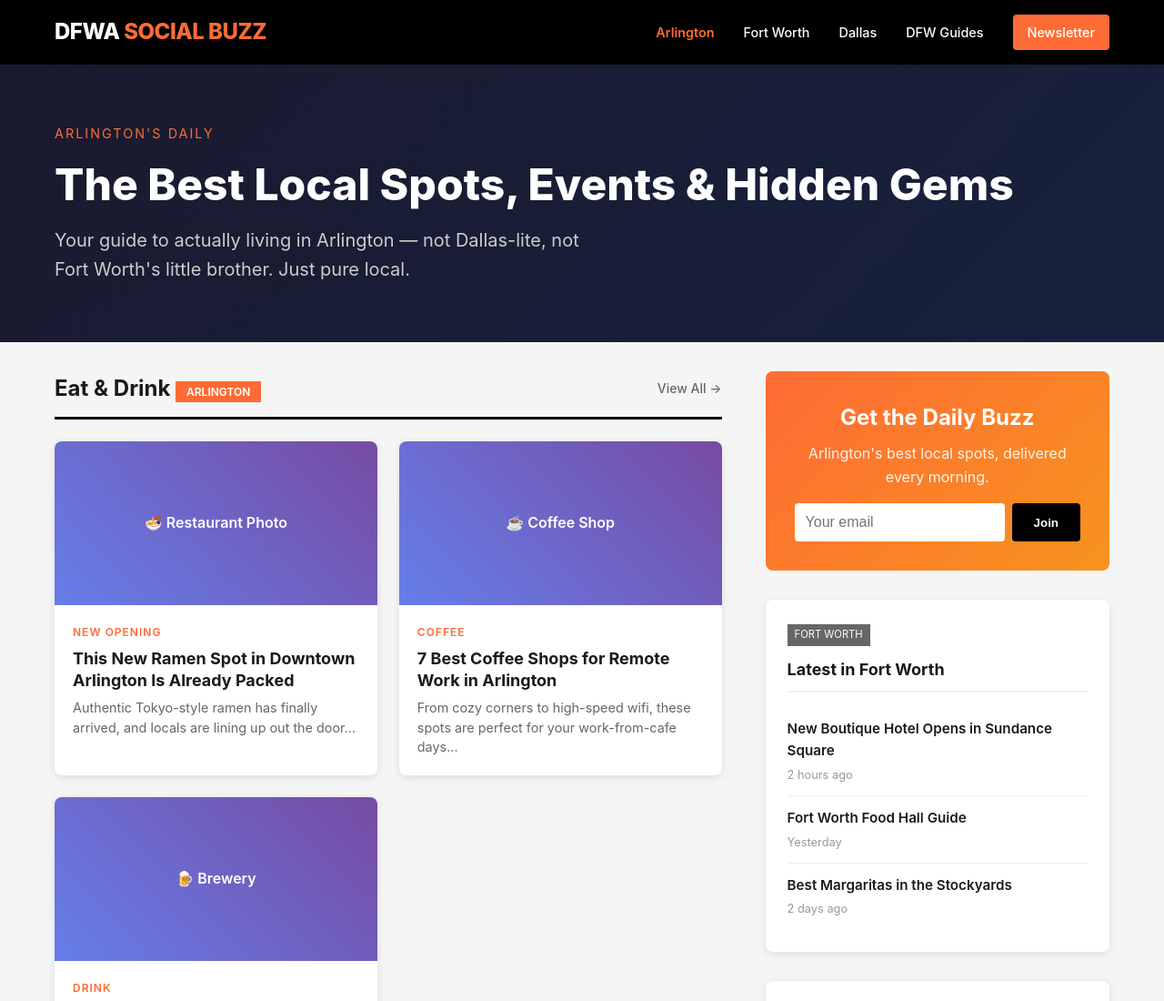
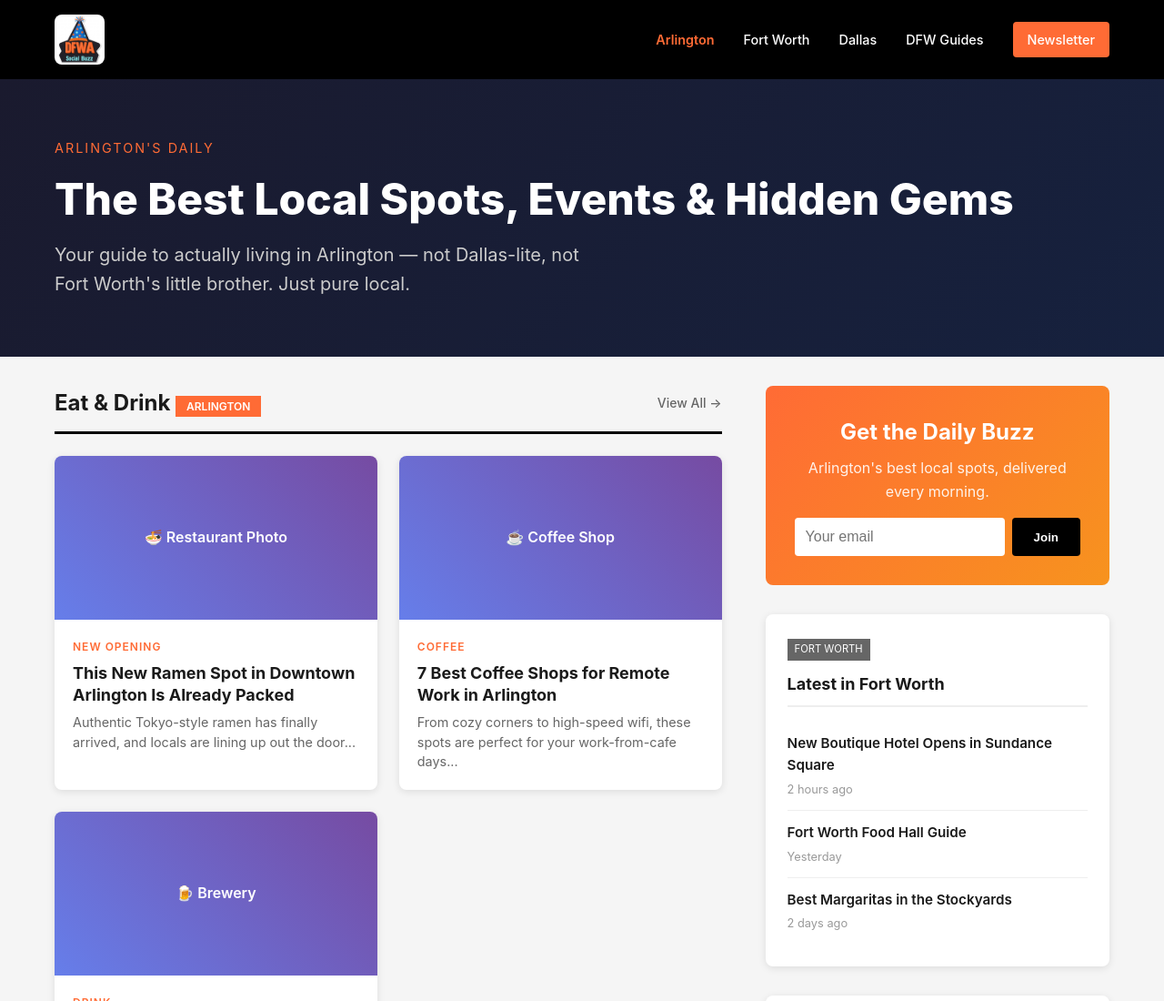
Before and after one commit to vcentralprocure-oss/dfwa-social-buzz, a website: page index.html in a window 1280 px wide. Shown: the top 1100 px of the page at 91% size. Drawn offline with Linux system fonts and the light colour scheme.

Commit message:
Add logo to header and favicon

```diff
--- a/index.html
+++ b/index.html
@@ -4,6 +4,7 @@
     <meta charset="UTF-8">
     <meta name="viewport" content="width=device-width, initial-scale=1.0">
     <title>DFWA SOCIAL BUZZ — Arlington's Daily</title>
+    <link rel="icon" type="image/jpeg" href="logo.jpg">
     <style>
         * {
             margin: 0;
@@ -38,13 +39,15 @@
         }
 
         .logo {
-            font-size: 1.5rem;
-            font-weight: 800;
-            letter-spacing: -0.5px;
+            display: flex;
+            align-items: center;
         }
 
-        .logo span {
-            color: #ff6b35;
+        .logo img {
+            height: 55px;
+            width: auto;
+            display: block;
+            border-radius: 8px;
         }
 
         .nav {
@@ -386,6 +389,10 @@
                 gap: 1rem;
             }
 
+            .logo img {
+                height: 45px;
+            }
+
             .nav {
                 flex-wrap: wrap;
                 justify-content: center;
@@ -414,7 +421,7 @@
     <!-- Header -->
     <header class="header">
         <div class="header-container">
-            <div class="logo">DFWA <span>SOCIAL BUZZ</span></div>
+            <div class="logo"><img src="logo.jpg" alt="DFWA Social Buzz Logo"></div>
             <nav class="nav">
                 <a href="#" class="primary">Arlington</a>
                 <a href="#">Fort Worth</a>
```
Also changed, not shown: logo.jpg (added).
